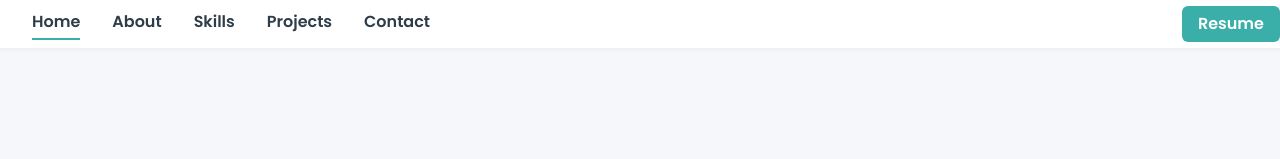
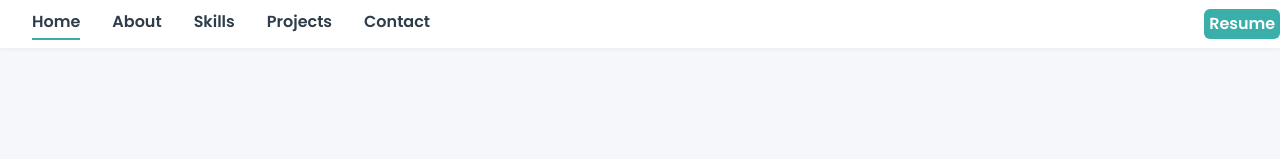
Before and after one commit to anannya-chamat/portfolio, a plain HTML site: page index.html in a window 1280 px wide. Shown: the top 159 px of the page. Drawn offline with nearby package versions, Linux system fonts and the light colour scheme; files whose address does not match are found by name.

Commit message:
updated padding

```diff
--- a/index.html
+++ b/index.html
@@ -21,7 +21,7 @@
         </ul>
       </div>
       <div class="nav__right" style="margin-left: auto;">
-        <a href="assets/resume.pdf" class="nav__link nav__resume" target="_blank" style="background-color: #3AAFA9; color: white; padding: 0.4rem 1rem; border-radius: 6px;">Resume</a>
+        <a href="assets/resume.pdf" class="nav__link nav__resume" target="_blank" style="background-color: #3AAFA9; color: white; padding: 0.2rem 0.3rem; border-radius: 6px;">Resume</a>
       </div>
     </nav>
   </header>
```
